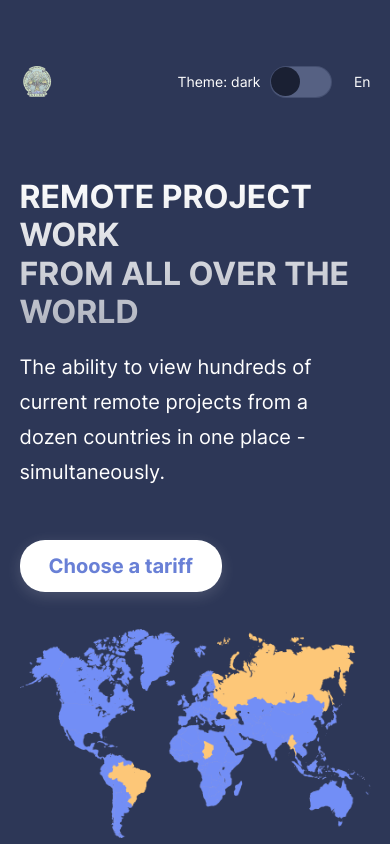
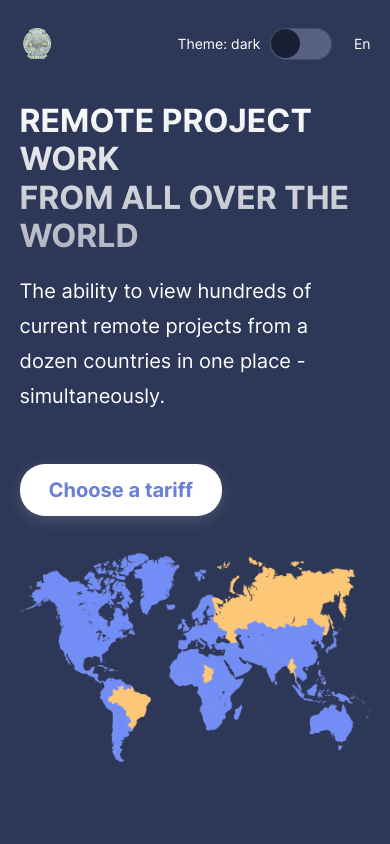
Before and after one commit to Ility-47/WorldsWorks, a plain HTML site: page index.html in a window 390 px wide. Drawn offline with Linux system fonts and the light colour scheme.

Commit message:
Update style.css

```diff
--- a/assets/css/style.css
+++ b/assets/css/style.css
@@ -221,6 +221,9 @@ main{
 }
 
 @media(max-width:576px){
+     header{
+        padding: 25px 0;
+    }
     .logo{
         display: none;
     }
```
